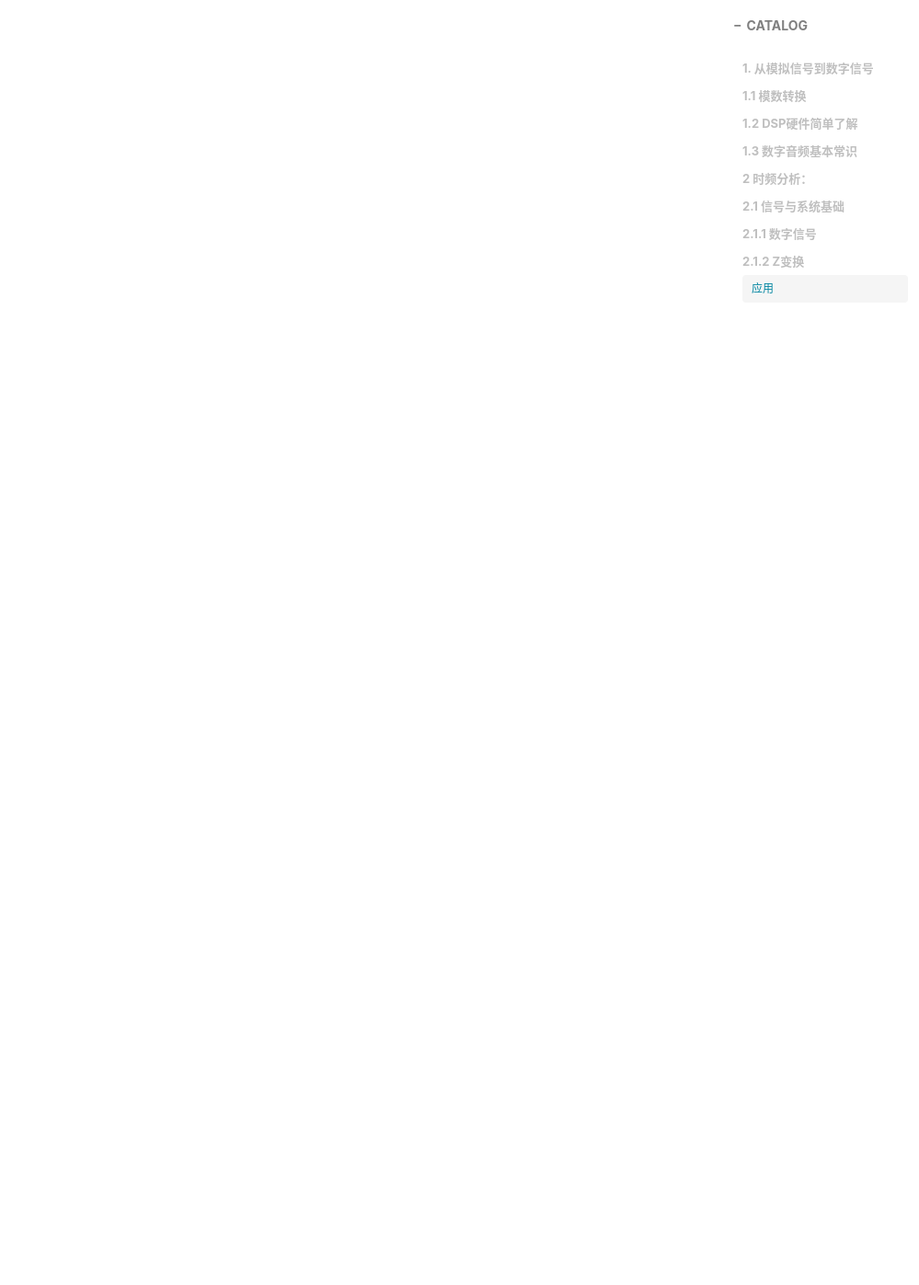
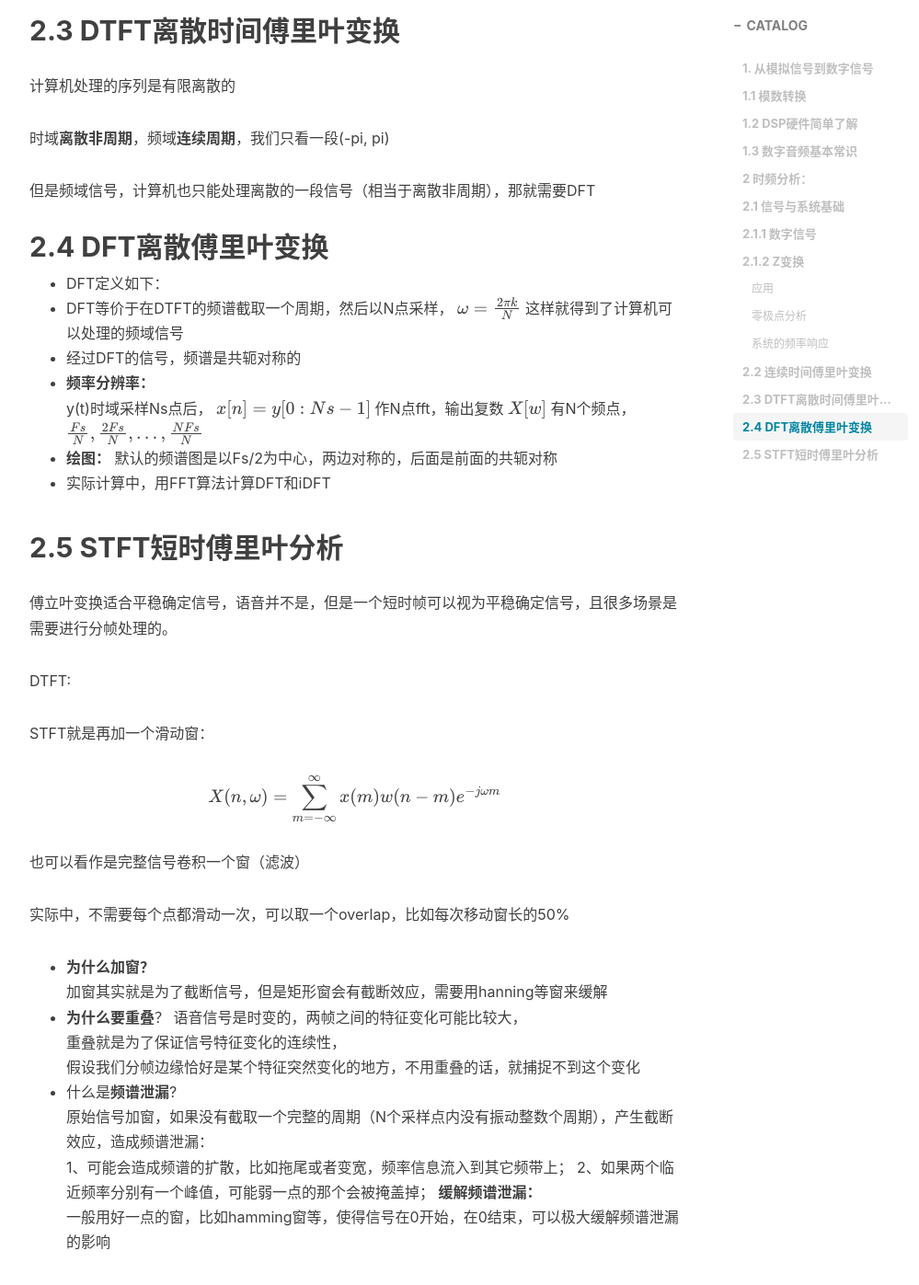
Before and after one commit to itsMao/itsMao.github.io, a Jekyll site: the page built from _posts/2022-10-08-实时数字音频信号处理.md, in a window 1280 px wide and 1400 px high, scrolled down 3699 px. Shown: the top 1397 px of the window at 92% size, without its empty margins (233-1232 px from the left). Built offline with Jekyll 4.4.1, drawn with Linux system fonts in a browser that asks for light colours; nearby versions of some CDN libraries; formulas are drawn with MathJax 3; comment, search, counter and statistics services are not loaded; some of the changed text lies outside the part shown.

Commit message:
add Chap2

```diff
--- a/_posts/2022-10-08-实时数字音频信号处理.md
+++ b/_posts/2022-10-08-实时数字音频信号处理.md
@@ -118,3 +118,73 @@ DSP有实时约束，要求信号处理加上IO开销的时间t小于一个采
 得到滤波器的传输函数，然后获得结构图
 
 ![FIR and RIR](itsMao.github.io/_posts/2022-10-08-img/212.jpeg)
+
+#### 零极点分析
+
+另外还可以零点极点直观地分析LTI系统的性质，Matlab使用`zplane(b, a)`
+极点是分母的根
+一个线性时不变系统H(z)当且仅当所有的极点都在单位圆内才是**稳定**的系统
+
+#### 系统的频率响应
+
+Matlab使用`[H, W]=freqz(b, a, N）`得到频率向量和**频响向量**
+DFT可以在X(w)单位圆采样，获得离散的频率响应
+
+
+## 2.2 连续时间傅里叶变换
+
+时域非周期，频域连续
+
+有限（非周期）信号，在数学意义上延拓，满足狄利克雷条件也可以计算傅里叶级数
+
+## 2.3 DTFT离散时间傅里叶变换
+
+计算机处理的序列是有限离散的
+
+时域**离散非周期**，频域**连续周期**，我们只看一段(-pi, pi)
+
+但是频域信号，计算机也只能处理离散的一段信号（相当于离散非周期），那就需要DFT
+
+## 2.4 DFT离散傅里叶变换
+
+- DFT定义如下：
+- DFT等价于在DTFT的频谱截取一个周期，然后以N点采样， $\omega=\frac{2\pi k}{N}$ 这样就得到了计算机可以处理的频域信号
+- 经过DFT的信号，频谱是共轭对称的
+- **频率分辨率：**
+y(t)时域采样Ns点后， $x[n]=y[0:Ns-1]$
+作N点fft，输出复数 $X[w]$ 有N个频点， $\frac{Fs}{N},\frac{2Fs}{N},...,\frac{NFs}{N}$
+- **绘图：**
+默认的频谱图是以Fs/2为中心，两边对称的，后面是前面的共轭对称
+- 实际计算中，用FFT算法计算DFT和iDFT
+
+
+## 2.5 STFT短时傅里叶分析
+
+傅立叶变换适合平稳确定信号，语音并不是，但是一个短时帧可以视为平稳确定信号，且很多场景是需要进行分帧处理的。
+
+DTFT:
+
+STFT就是再加一个滑动窗：
+
+$$
+X(n,\omega)=\sum^\infty_{m=-\infty}x(m)w(n-m)e^{-j\omega m}
+$$
+
+也可以看作是完整信号卷积一个窗（滤波）
+
+实际中，不需要每个点都滑动一次，可以取一个overlap，比如每次移动窗长的50%
+
+
+
+- **为什么加窗？**
+加窗其实就是为了截断信号，但是矩形窗会有截断效应，需要用hanning等窗来缓解
+- **为什么要重叠**？
+语音信号是时变的，两帧之间的特征变化可能比较大，
+重叠就是为了保证信号特征变化的连续性，
+假设我们分帧边缘恰好是某个特征突然变化的地方，不用重叠的话，就捕捉不到这个变化
+- 什么是**频谱泄漏**?
+原始信号加窗，如果没有截取一个完整的周期（N个采样点内没有振动整数个周期），产生截断效应，造成频谱泄漏：
+1、可能会造成频谱的扩散，比如拖尾或者变宽，频率信息流入到其它频带上；
+2、如果两个临近频率分别有一个峰值，可能弱一点的那个会被掩盖掉；
+**缓解频谱泄漏：**
+一般用好一点的窗，比如hamming窗等，使得信号在0开始，在0结束，可以极大缓解频谱泄漏的影响
```
